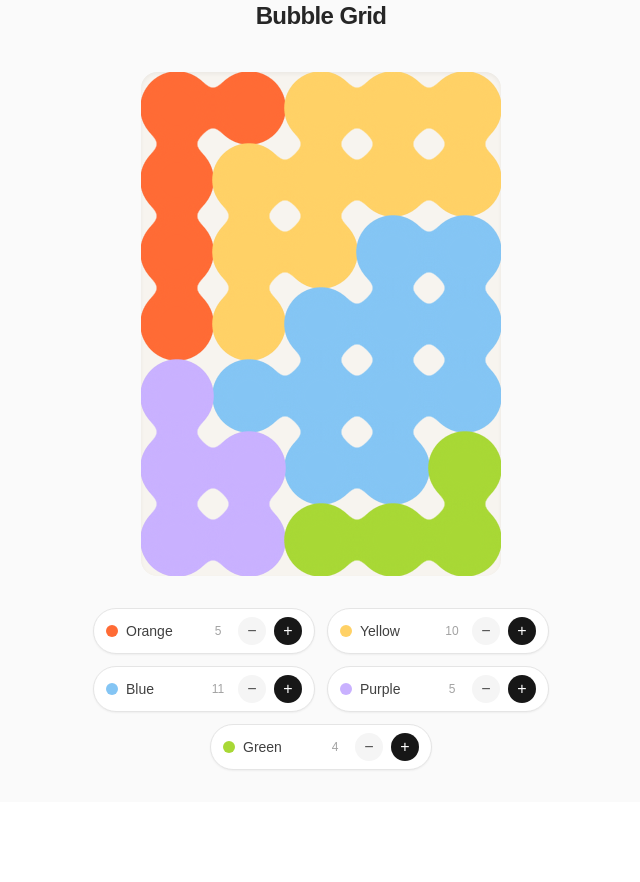
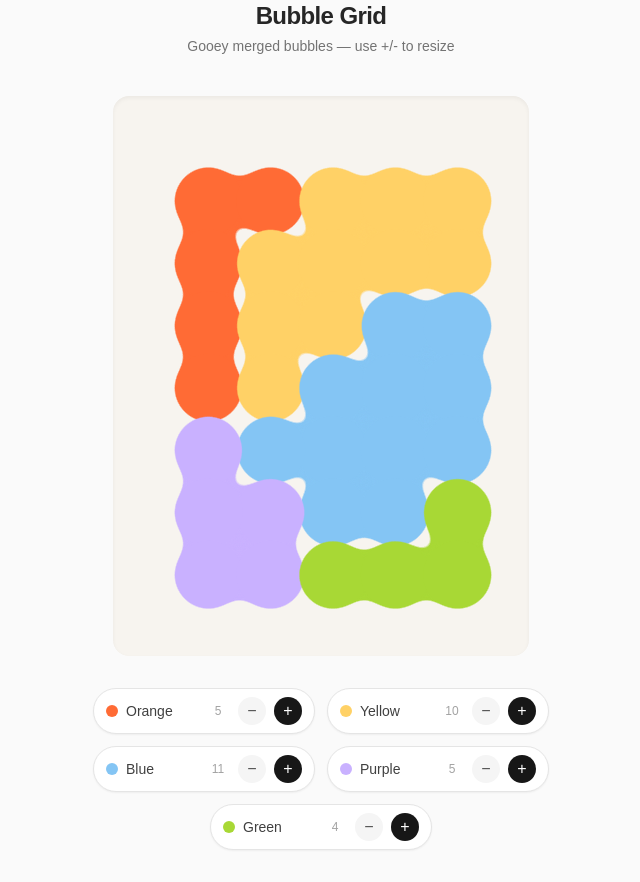
Before and after one commit to soniikajal/flywheel-bubblebox, a Next.js app: page / in a window 1280 px wide. Shown: the whole page, without its empty margins (319-959 px from the left). Before the commit the page ends 802 px from the top, so only its background shows below. Built offline with nearby package versions, Linux system fonts and the light colour scheme.

Commit message:
refactor: update BubbleGrid component structure and improve SVG rendering

```diff
--- a/package.json
+++ b/package.json
@@ -4,6 +4,7 @@
   "private": true,
   "scripts": {
     "dev": "next dev",
+    "dev:clean": "rm -rf .next && next dev",
     "build": "next build",
     "start": "next start",
     "lint": "next lint"
--- a/src/app/page.tsx
+++ b/src/app/page.tsx
@@ -7,6 +7,9 @@ export default function Home() {
         <h1 className="text-2xl font-semibold text-neutral-800 tracking-tight">
           Bubble Grid
         </h1>
+        <p className="text-sm text-neutral-500 mt-1">
+          Gooey merged bubbles — use +/- to resize
+        </p>
       </div>
       <BubbleGrid />
     </main>
--- a/src/components/BubbleGrid.tsx
+++ b/src/components/BubbleGrid.tsx
@@ -17,9 +17,13 @@ import {
 } from "@/lib/bubbleGrid/types";
 
 const CELL_SIZE = 72;
-const RADIUS = CELL_SIZE / 2;
+/** Grid circles use exact radius; goo circles overlap slightly so blur bridges gaps. */
+const GRID_RADIUS = CELL_SIZE / 2;
+const GOO_RADIUS = GRID_RADIUS + 4;
 const SVG_WIDTH = COLS * CELL_SIZE;
 const SVG_HEIGHT = ROWS * CELL_SIZE;
+/** Padding so Gaussian blur is not clipped by SVG or parent overflow. */
+const FILTER_PAD = 28;
 
 export default function BubbleGrid() {
   const [grid, setGrid] = useState<Record<string, BubbleId>>(() => ({
@@ -51,36 +55,32 @@ export default function BubbleGrid() {
     setGrid((current) => shrinkBubble(current, bubbleId) ?? current);
   }, []);
 
+  const viewBox = `${-FILTER_PAD} ${-FILTER_PAD} ${SVG_WIDTH + FILTER_PAD * 2} ${SVG_HEIGHT + FILTER_PAD * 2}`;
+
   return (
     <div className="flex flex-col items-center gap-8 p-8">
       <div
-        className="relative overflow-hidden rounded-2xl bg-[#f7f4ef] shadow-inner"
-        style={{ width: SVG_WIDTH, height: SVG_HEIGHT }}
+        className="rounded-2xl bg-[#f7f4ef] p-3 shadow-inner"
+        style={{
+          width: SVG_WIDTH + FILTER_PAD * 2,
+          height: SVG_HEIGHT + FILTER_PAD * 2,
+        }}
       >
+        <div
+          className="relative"
+          style={{ width: SVG_WIDTH, height: SVG_HEIGHT, margin: FILTER_PAD }}
+          aria-label="Bubble grid"
+        >
+          {/* Background grid */}
           <svg
             width={SVG_WIDTH}
             height={SVG_HEIGHT}
-          viewBox={`0 0 ${SVG_WIDTH} ${SVG_HEIGHT}`}
-          className="block"
-          aria-label="Bubble grid"
+            viewBox={viewBox}
+            overflow="visible"
+            className="absolute left-0 top-0 block"
+            aria-hidden
           >
             <defs>
-            <filter
-              id="goo"
-              x="-50%"
-              y="-50%"
-              width="200%"
-              height="200%"
-              colorInterpolationFilters="sRGB"
-            >
-              <feGaussianBlur in="SourceGraphic" stdDeviation="8" result="blur" />
-              <feColorMatrix
-                in="blur"
-                mode="matrix"
-                values="1 0 0 0 0  0 1 0 0 0  0 0 1 0 0  0 0 0 18 -7"
-                result="goo"
-              />
-            </filter>
               <pattern
                 id="gridCircles"
                 width={CELL_SIZE}
@@ -90,28 +90,28 @@ export default function BubbleGrid() {
                 <circle
                   cx={CELL_SIZE / 2}
                   cy={CELL_SIZE / 2}
-                r={RADIUS}
+                  r={GRID_RADIUS}
                   fill="none"
                   stroke="#d9d2c7"
                   strokeWidth={1}
                 />
               </pattern>
             </defs>
-
             <rect
+              x={0}
+              y={0}
               width={SVG_WIDTH}
               height={SVG_HEIGHT}
               fill="url(#gridCircles)"
               opacity={0.85}
             />
-
             {Array.from({ length: ROWS }).map((_, row) =>
               Array.from({ length: COLS }).map((_, col) => (
                 <circle
                   key={`grid-${col}-${row}`}
                   cx={getCellCenter(col, row, CELL_SIZE).x}
                   cy={getCellCenter(col, row, CELL_SIZE).y}
-                r={RADIUS}
+                  r={GRID_RADIUS}
                   fill="none"
                   stroke="#cfc6b8"
                   strokeWidth={0.75}
@@ -119,16 +119,57 @@ export default function BubbleGrid() {
                 />
               ))
             )}
+          </svg>
 
+          {/* One isolated goo layer per bubble */}
           {BUBBLES.map((bubble) => {
             const cells = pixelMap.cellsByBubble[bubble.id];
+            const filterId = `goo-${bubble.id}`;
+
             return (
-              <g
+              <div
                 key={bubble.id}
-                filter="url(#goo)"
-                fill={bubble.color}
+                className="pointer-events-none absolute left-0 top-0 overflow-visible"
+                style={{ width: SVG_WIDTH, height: SVG_HEIGHT }}
                 data-bubble={bubble.id}
               >
+                <svg
+                  width={SVG_WIDTH}
+                  height={SVG_HEIGHT}
+                  viewBox={viewBox}
+                  overflow="visible"
+                  className="block overflow-visible"
+                  style={{ overflow: "visible" }}
+                  aria-hidden
+                >
+                  <defs>
+                    <filter
+                      id={filterId}
+                      x="-20%"
+                      y="-20%"
+                      width="140%"
+                      height="140%"
+                      colorInterpolationFilters="sRGB"
+                    >
+                      <feGaussianBlur
+                        in="SourceGraphic"
+                        stdDeviation="12"
+                        result="blur"
+                      />
+                      <feColorMatrix
+                        in="blur"
+                        mode="matrix"
+                        values="1 0 0 0 0  0 1 0 0 0  0 0 1 0 0  0 0 0 20 -9"
+                        result="goo"
+                      />
+                      <feComposite
+                        in="SourceGraphic"
+                        in2="goo"
+                        operator="atop"
+                      />
+                    </filter>
+                  </defs>
+                  <g filter={`url(#${filterId})`} fill={bubble.color}>
                     {cells.map(({ col, row }) => {
                       const { x, y } = getCellCenter(col, row, CELL_SIZE);
                       return (
@@ -136,15 +177,17 @@ export default function BubbleGrid() {
                           key={`${bubble.id}-${col}-${row}`}
                           cx={x}
                           cy={y}
-                      r={RADIUS}
+                          r={GOO_RADIUS}
                           className="transition-[r,opacity] duration-300 ease-out"
                         />
                       );
                     })}
                   </g>
+                </svg>
+              </div>
             );
           })}
-        </svg>
+        </div>
       </div>
 
       <div className="flex flex-wrap justify-center gap-3 max-w-xl">
```
Lines whose indentation alone changed are shown as unchanged.
